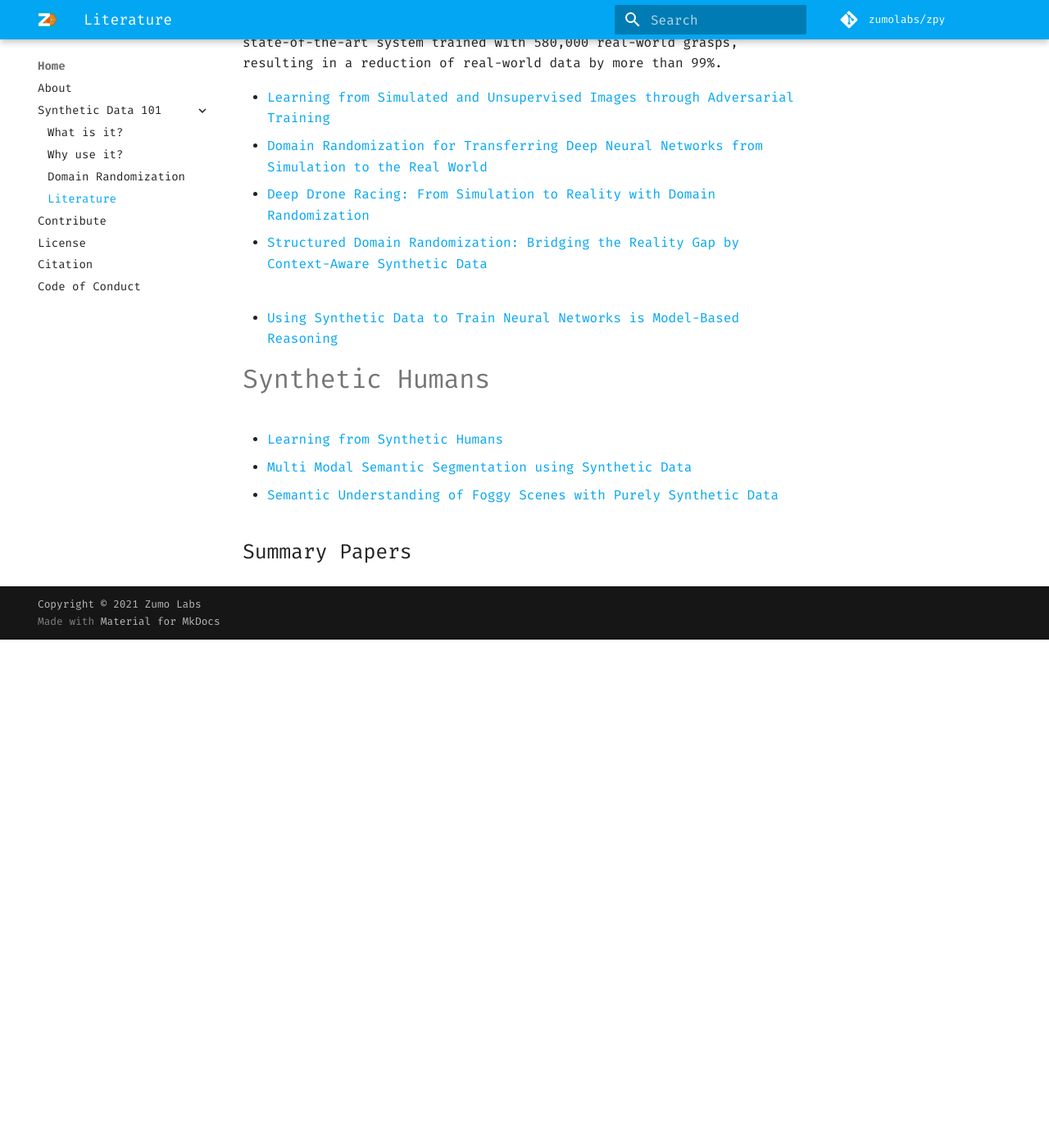
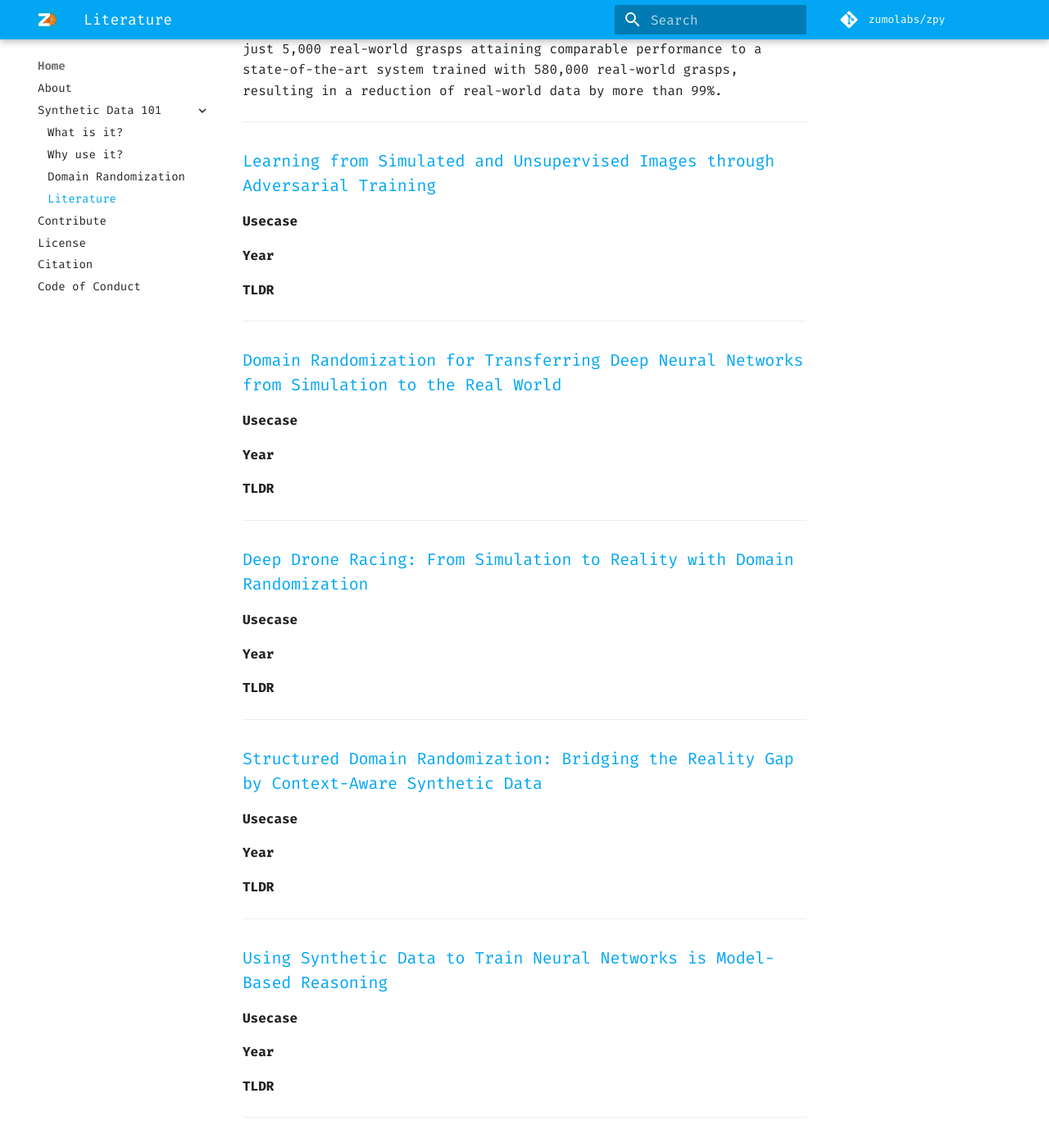
Before and after one commit to ZumoLabs/zpy, an MkDocs documentation site: the page built from docs/overview/literature.md, in a window 1280 px wide and 1400 px high, scrolled down 1052 px. Shown: the whole window at 82% size. Built offline with MkDocs 1.6.1 and Material for MkDocs 9.7.7, drawn with Linux system fonts in a browser that asks for light colours; comment, search, counter and statistics services are not loaded; before the commit the page ends 1832 px from its top, so only the background shows below that; some of the changed text lies outside the part shown.

Commit message:
link format for papers

```diff
--- a/docs/overview/literature.md
+++ b/docs/overview/literature.md
@@ -28,20 +29,93 @@ Many papers have been written about synthetic data over the years. If academic p
 **TLDR** Randomized to-Canonical Adaptation Networks (RCANs): learns to translate randomized rendered images into their equivalent non-randomized, canonical versions.Achieving 91% grasp performance with just 5,000 real-world grasps attaining comparable performance to a state-of-the-art system
 trained with 580,000 real-world grasps, resulting in a reduction of real-world data by more than 99%.
 
+---
 
-- [Learning from Simulated and Unsupervised Images through Adversarial Training](https://arxiv.org/pdf/1612.07828.pdf)
-- [Domain Randomization for Transferring Deep Neural Networks from Simulation to the Real World](https://arxiv.org/pdf/1703.06907.pdf)
-- [Deep Drone Racing: From Simulation to Reality with Domain Randomization](https://arxiv.org/pdf/1905.09727.pdf)
-- [Structured Domain Randomization: Bridging the Reality Gap by Context-Aware Synthetic Data](https://arxiv.org/pdf/1810.10093.pdf)
+### [Learning from Simulated and Unsupervised Images through Adversarial Training](https://arxiv.org/pdf/1612.07828.pdf) <a name="ref"></a>
 
-##
+**Usecase**
 
-- [Using Synthetic Data to Train Neural Networks is Model-Based Reasoning](https://arxiv.org/pdf/1703.00868.pdf)
+**Year**
 
-# Synthetic Humans
+**TLDR**
 
-- [Learning from Synthetic Humans](https://arxiv.org/pdf/1701.01370.pdf)
-- [Multi Modal Semantic Segmentation using Synthetic Data](https://arxiv.org/pdf/1910.13676.pdf)
-- [Semantic Understanding of Foggy Scenes with Purely Synthetic Data](https://arxiv.org/pdf/1910.03997.pdf)
+---
 
-## Summary Papers
+### [Domain Randomization for Transferring Deep Neural Networks from Simulation to the Real World](https://arxiv.org/pdf/1703.06907.pdf) <a name="ref"></a>
+
+**Usecase**
+
+**Year**
+
+**TLDR**
+
+---
+
+### [Deep Drone Racing: From Simulation to Reality with Domain Randomization](https://arxiv.org/pdf/1905.09727.pdf) <a name="ref"></a>
+
+**Usecase**
+
+**Year**
+
+**TLDR**
+
+---
+### [Structured Domain Randomization: Bridging the Reality Gap by Context-Aware Synthetic Data](https://arxiv.org/pdf/1810.10093.pdf) <a name="ref"></a>
+
+**Usecase**
+
+**Year**
+
+**TLDR**
+
+---
+
+### [Using Synthetic Data to Train Neural Networks is Model-Based Reasoning](https://arxiv.org/pdf/1703.00868.pdf) <a name="ref"></a>
+
+**Usecase**
+
+**Year**
+
+**TLDR**
+
+---
+
+### [Learning from Synthetic Humans](https://arxiv.org/pdf/1701.01370.pdf) <a name="ref"></a>
+
+**Usecase**
+
+**Year**
+
+**TLDR**
+
+---
+
+### [Multi Modal Semantic Segmentation using Synthetic Data](https://arxiv.org/pdf/1910.13676.pdf) <a name="ref"></a>
+
+**Usecase**
+
+**Year**
+
+**TLDR**
+
+---
+
+### [Semantic Understanding of Foggy Scenes with Purely Synthetic Data](https://arxiv.org/pdf/1910.03997.pdf) <a name="ref"></a>
+
+**Usecase**
+
+**Year**
+
+**TLDR**
+
+---
+
+### [Synthetic Data for Deep Learning](https://arxiv.org/pdf/1909.11512.pdf) <a name="ref"></a>
+
+**Usecase**
+
+**Year**
+
+**TLDR**
+
+---
```
Also changed, not shown: other parts of docs/overview/literature.md (+4 -3 lines).
